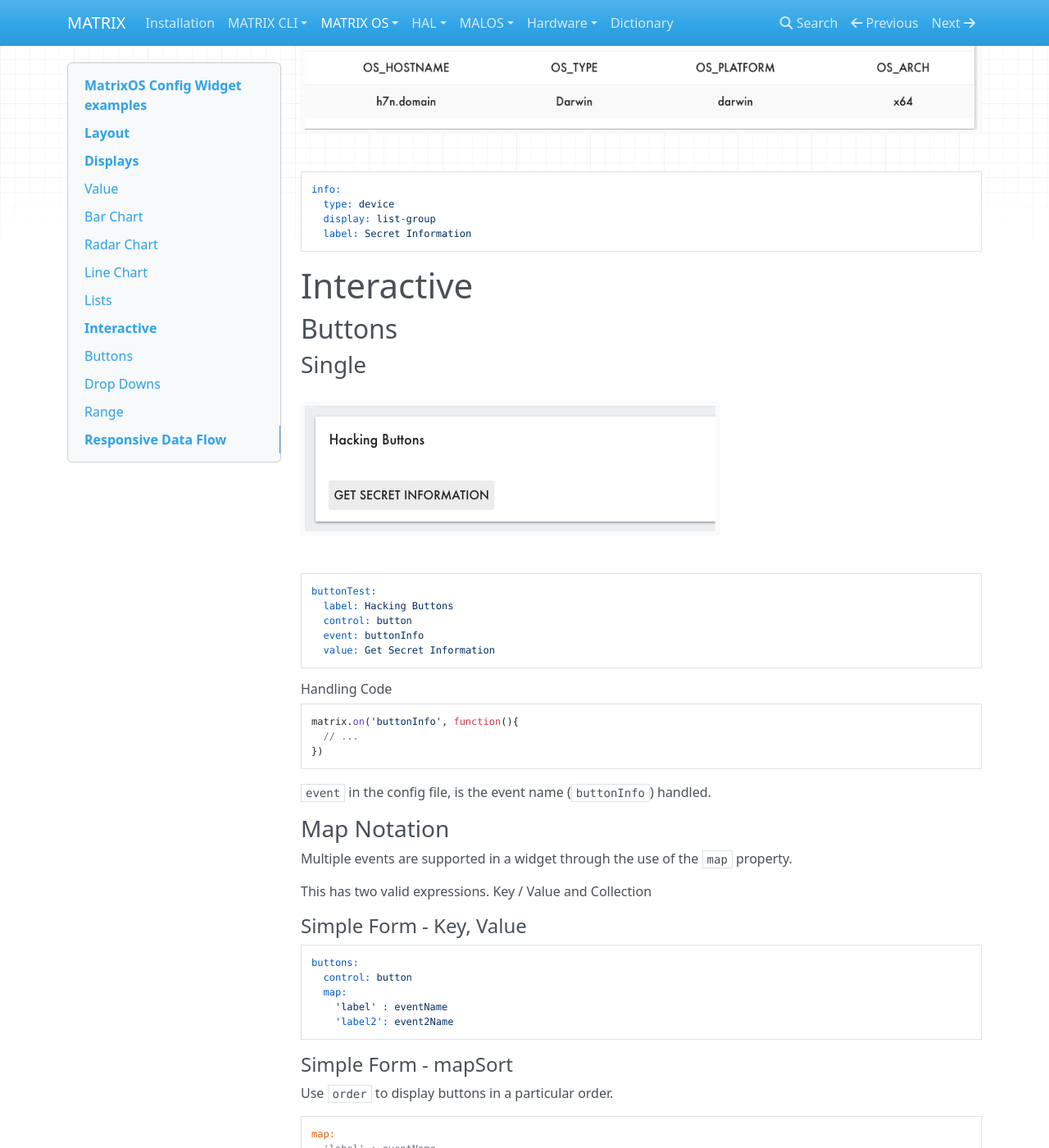
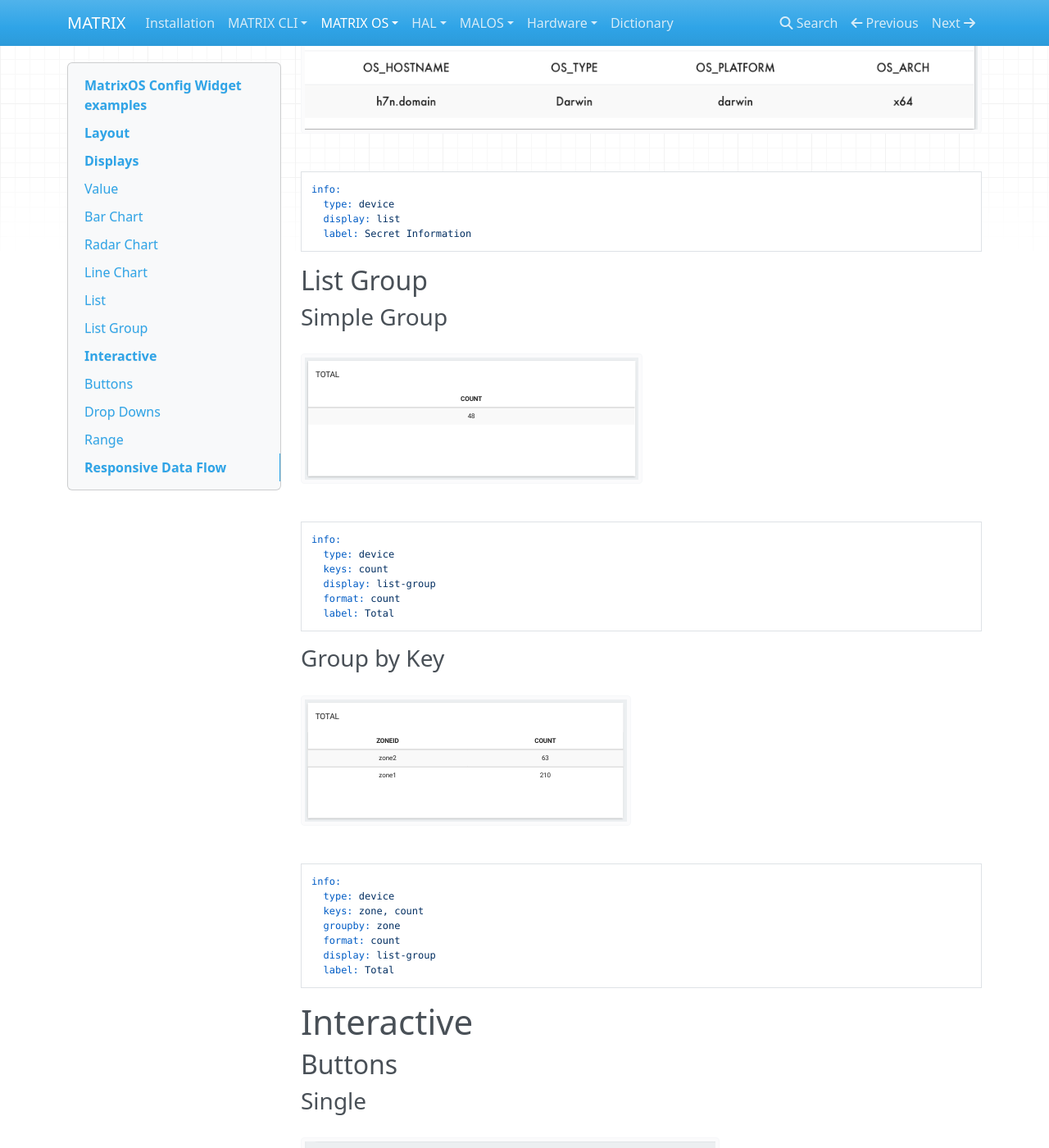
Before and after one commit to matrix-io/matrix-documentation, an MkDocs documentation site: the page built from docs/Configuration/examples.md, in a window 1280 px wide and 1400 px high, scrolled down 2406 px. Shown: the whole window at 82% size. Built offline with MkDocs 1.6.1, drawn with Linux system fonts in a browser that asks for light colours; nearby versions of some CDN libraries; old or Windows-style settings are respelled for this version of MkDocs.

Commit message:
Add List group examples

````diff
--- a/docs/Configuration/examples.md
+++ b/docs/Configuration/examples.md
@@ -51,13 +51,38 @@ cpuChart:
   label: CPU Chart
 ```
 
-## Lists
+## List
 ![List](img/secret.png)
 ```
 info:
   type: device
+  display: list
+  label: Secret Information
+```
+
+## List Group
+
+### Simple Group
+![List Group](img/listgroup.png)
+```
+info:
+  type: device
+  keys: count
   display: list-group
-  label: Secret Information
+  format: count
+  label: Total
+```
+
+### Group by Key
+![List Group](img/listgroupby.png)
+```
+info:
+  type: device
+  keys: zone, count
+  groupby: zone
+  format: count
+  display: list-group
+  label: Total
 ```
 
 # Interactive
````
Also changed, not shown: docs/Configuration/widgets.md (+9 -1 lines).
